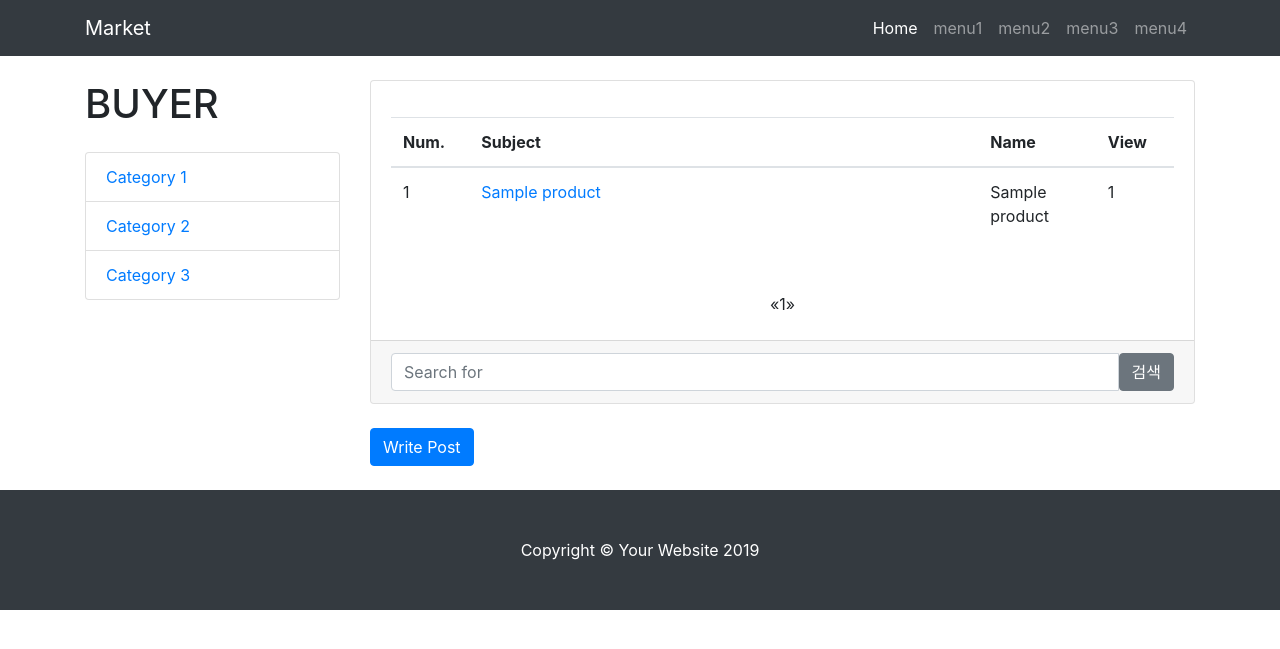
After one commit to ha012345/market, a Django app: page /buyer/ in a window 1280 px wide. The commit adds this page. Shown: the top 649 px of the page. Run offline with Django 3.2, Linux system fonts and the light colour scheme; tables that the repository leaves empty hold one stand-in row (values such as "Sample post"); some libraries are stand-ins or nearby versions.

Commit message:
buyer, seller 페이지 구분

```diff
--- a/market/admin.py
+++ b/market/admin.py
@@ -1,4 +1,5 @@
 from django.contrib import admin
-from .models import UserType
+from .models import UserType, Product
 
 admin.site.register(UserType)
+admin.site.register(Product)
--- a/market/models.py
+++ b/market/models.py
@@ -4,3 +4,11 @@ from django.contrib.auth.models import User
 class UserType (models.Model):
     user = models.OneToOneField(User, on_delete=models.CASCADE)
     type = models.CharField(max_length=20);
+
+class Product(models.Model):
+    subject = models.CharField(max_length=50, blank=True)
+    name = models.CharField(max_length=30, blank=True)
+    created_date = models.DateTimeField(auto_now_add=True)
+    content = models.TextField(blank=True)
+    photo = models.ImageField(blank=True)
+    view = models.IntegerField(default=0)
--- a/market/views.py
+++ b/market/views.py
@@ -1,12 +1,26 @@
 from django.shortcuts import render, redirect
 from django.contrib.auth.models import User
 from django.contrib import auth
-from .models import UserType
+from .models import UserType, Product
+from django.core.paginator import Paginator, EmptyPage, PageNotAnInteger
 import os
 from django.conf import settings
 
 def main(request):
     return render(request, 'main.html')
+
+def main2(request):
+    boards = Product.objects.order_by('-id')
+    page = request.GET.get('page', 1)
+    paginator = Paginator(boards, 20)
+    try:
+        lines = paginator.page(page)
+    except PageNotAnInteger:
+        lines = paginator.page(1)
+    except EmptyPage:
+        lines = paginator.page(paginator.num_pages)
+    context = {'boards': lines}
+    return render(request, 'main2.html', context)
 
 def signup(request):
     if request.method == "POST":
@@ -17,7 +31,10 @@ def signup(request):
             type = UserType(user=user, type=usertype)
             type.save()
             auth.login(request, user)
-            return redirect('main')
+            if (UserType.objects.get(user=user).type == "seller"):
+                return redirect('main')
+            else:
+                return redirect('main2')
         else:
             return render(request, 'registration/signup.html')
     else:
@@ -30,7 +47,10 @@ def login(request):
         user = auth.authenticate(request, username=username, password=password)
         if user is not None:
             auth.login(request, user)
-            return redirect('main')
+            if(UserType.objects.get(user=user).type == "seller"):
+                return redirect('main')
+            else :
+                return redirect('main2')
         else:
             return render(request, 'registration/login.html', {'error': 'username or password is incorrect'})
     else:
--- /dev/null
+++ b/templates/main2.html
@@ -0,0 +1,179 @@
+{% load static %}
+<!DOCTYPE html>
+<html lang="en">
+
+<head>
+
+  <meta charset="utf-8">
+  <meta name="viewport" content="width=device-width, initial-scale=1, shrink-to-fit=no">
+  <meta name="description" content="">
+  <meta name="author" content="">
+
+  <title>Market</title>
+
+  <!-- Bootstrap core CSS -->
+  <link href="{% static 'vendor/bootstrap/css/bootstrap.min.css' %}" rel="stylesheet">
+
+  <!-- Custom styles for this template -->
+  <link href="{% static 'css/blog-home.css' %}" rel="stylesheet">
+
+</head>
+<body>
+
+  <!-- Navigation -->
+  <nav class="navbar navbar-expand-lg navbar-dark bg-dark fixed-top">
+    <div class="container">
+      <a class="navbar-brand" href="{% url 'main2' %}">Market</a>
+      <button class="navbar-toggler" type="button" data-toggle="collapse" data-target="#navbarResponsive" aria-controls="navbarResponsive" aria-expanded="false" aria-label="Toggle navigation">
+        <span class="navbar-toggler-icon"></span>
+      </button>
+      <div class="collapse navbar-collapse" id="navbarResponsive">
+        <ul class="navbar-nav ml-auto">
+          <li class="nav-item active">
+            <a class="nav-link" href="{% url 'main2' %}">Home
+              <span class="sr-only">(current)</span>
+            </a>
+          </li>
+          <li class="nav-item">
+            <a class="nav-link" href="">menu1</a>
+          </li>
+          <li class="nav-item">
+            <a class="nav-link" href="">menu2</a>
+          </li>
+          <li class="nav-item">
+            <a class="nav-link" href="">menu3</a>
+          </li>
+            <li class="nav-item">
+            <a class="nav-link" href="">menu4</a>
+          </li>
+        </ul>
+      </div>
+    </div>
+  </nav>
+
+  <!-- Page Content -->
+  <div class="container">
+
+ <div class="row">
+<div class="col-lg-3">
+
+        <h1 class="my-4">BUYER</h1>
+
+        <div class="list-group">
+          <a href="#" class="list-group-item">Category 1</a>
+            <a href="#" class="list-group-item">Category 2</a>
+            <a href="#" class="list-group-item">Category 3</a>
+        </div>
+
+      </div>
+      <!-- Blog Entries Column -->
+      <div class="col-lg-9">
+
+        <h1 class="my-4">
+        </h1>
+
+        <!-- Blog Post -->
+
+        <div class="card mb-4">
+          <div class="card-body">
+            <h2 class="card-title"></h2>
+            <p class="card-text"><div id="data" class="table-responsive">
+    <table class="table">
+        <thead>
+        <tr>
+            <th>Num.</th>
+            <th>Subject</th>
+            <th>Name</th>
+            <th>View</th>
+        </tr>
+        </thead>
+        <tbody>
+        {% for board in boards %}
+        <tr>
+
+            <td data-label="Num." width=10%>{{ board.id }}</td>
+            <td data-label="Subject" width=65%>
+                <form action="{% url 'main2' %}post={{ board.id }}" method="POST" title="{{ board.subject}}">
+                    <a href="{% url 'main2' %}post={{ board.id }}" value="{{ board.id }}">{{ board.subject }}</a>
+                </form>
+            </td>
+            <td data-label="Name" width=15%>{{ board.name }}</td>
+            <td data-label="View" width=10%>{{ board.view }}</td>
+
+        </tr>
+        {% endfor %}
+
+        </tbody>
+    </table>
+</div>
+              </p>
+          </div>
+        <ul class="pagination justify-content-center mb-4">
+        {% if boards.has_previous %}
+          <li><a href="?page={{ boards.previous_page_number }}">&laquo;</a></li>
+        {% else %}
+          <li class = "disabled"><span>&laquo;</span></li>
+        {% endif %}
+
+        {% for i in boards.paginator.page_range %}
+
+          {% if boards.number == i %}
+            <li class="active"><span>{{ i }} <span class="sr-only">(current)</span></span></li>
+          {% else %}
+            <li><a href="?page={{ i }}">{{ i }}</a></li>
+          {% endif %}
+        {% endfor %}
+
+        {% if boards.has_next %}
+            <li><a href="?page={{ boards.next_page_number }}">&raquo;</a></li>
+        {% else %}
+            <li class="disabled"><span>&raquo;</span></li>
+        {%endif %}
+        </ul>
+
+          <div class="card-footer text-muted">
+              <form action="" method="POST">
+                  {% csrf_token %}
+            <div class="input-group">
+              <input type="text" name="word" class="form-control" placeholder="Search for">
+              <span class="input-group-btn">
+                <button class="btn btn-secondary" type="submit">검색</button>
+              </span>
+            </div>
+              </form>
+            <a ></a>
+          </div>
+        </div>
+
+<form action="write" method="POST">
+    {% csrf_token %}
+    <button name="write_post" value="write" class="btn btn-primary">Write Post</button>
+</form>
+
+        <!-- Pagination -->
+          <ul class="pagination justify-content-center mb-4"></ul>
+      </div>
+
+
+
+    </div>
+    <!-- /.row -->
+
+  </div>
+  <!-- /.container -->
+
+  <!-- Footer -->
+  <footer class="py-5 bg-dark">
+    <div class="container">
+      <p class="m-0 text-center text-white">Copyright &copy; Your Website 2019</p>
+    </div>
+    <!-- /.container -->
+  </footer>
+
+  <!-- Bootstrap core JavaScript -->
+  <script src="{% static 'vendor/jquery/jquery.min.js' %}"></script>
+  <script src="{% static 'vendor/bootstrap/js/bootstrap.bundle.min.js' %}"></script>
+
+</body>
+
+</html>
--- a/templates/registration/signup.html
+++ b/templates/registration/signup.html
@@ -20,8 +20,8 @@
     <div class="container">
   <input id="radio-1" name="usertype" value="seller" type="radio">
     <label for="radio-1" class="radio-label">Seller</label>
-    <input id="radio-2" name="usertype" value="purchaser" type="radio">
-    <label  for="radio-2" class="radio-label">Purchaser</label>
+    <input id="radio-2" name="usertype" value="buyer" type="radio">
+    <label  for="radio-2" class="radio-label">Buyer</label>
 </div>
 
       <input class="submit" type="submit" value="Sign Up" align="center"> </form>
--- a/untitled1/urls.py
+++ b/untitled1/urls.py
@@ -25,5 +25,6 @@ urlpatterns = [
     path('signup/', views.signup, name='signup'),
     path('login/', views.login, name='login'),
     path('', views.login, name='login'),
-    path('main/', views.main, name='main'),
+    path('seller/', views.main, name='main'),
+    path('buyer/', views.main2, name='main2'),
 ]
```
Also changed, not shown: templates/main.html (+5 -5 lines), db.sqlite3, market/migrations/0002_product.py (added).
